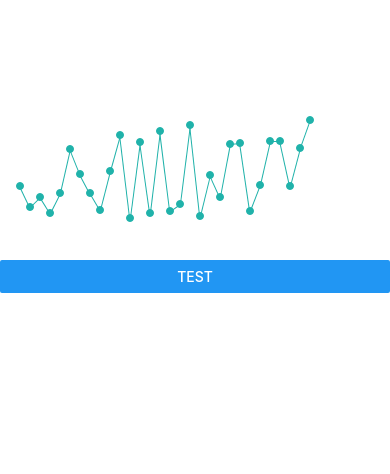
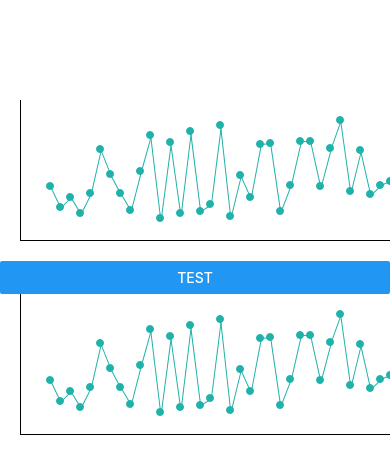
Before and after one commit to oksktank/react-native-pure-chart, a React Native app: screen / in a window 390 px wide. Both pictures are taken after a click on the button "TEST". Shown: the top 474 px of the page. Built offline with nearby package versions, Linux system fonts and the light colour scheme.

Commit message:
add axis to line chart

```diff
--- a/App.js
+++ b/App.js
@@ -13,7 +13,7 @@ export default class App extends React.Component {
 
   generateData () {
     var data = []
-    for (var i = 0; i < 30; i++) {
+    for (var i = 0; i < 50; i++) {
       data.push([i * 10, Math.round(Math.random() * 100)])
     }
 
@@ -27,6 +27,7 @@ export default class App extends React.Component {
           <Button title='test' onPress={this.generateData}>
             <Text>start</Text>
           </Button>
+          <SimpleChart data={this.state.data} />
         </View>
       </View>
     )
--- a/components/simpleChart.js
+++ b/components/simpleChart.js
@@ -62,11 +62,15 @@ class SimpleChart extends React.Component {
     )
   }
 
-  drawPoint (key, point) {
+  drawPoint (index, point) {
+    var key = 'point' + index
     var size = 8
-
+    var color = '#20B2AA'
+    if (this.state.selectedIndex === index) {
+      color = 'red'
+    }
     return (
-      <View key={key} style={{ width: size, height: size, borderRadius: 10, left: point[0] - size / 2, bottom: point[1] - size / 2 + 20, position: 'absolute', borderColor: '#20B2AA', backgroundColor: '#20B2AA', borderWidth: 1 }} />
+      <View key={key} style={{ width: size, height: size, borderRadius: 10, left: point[0] - size / 2 + 30, bottom: point[1] - size / 2 + 20, position: 'absolute', borderColor: color, backgroundColor: color, borderWidth: 1 }} />
     )
   }
 
@@ -81,12 +85,12 @@ class SimpleChart extends React.Component {
     }
 
     if (data.length > 1) {
-      result.push(this.drawPoint('point' + 0, data[0]))
+      result.push(this.drawPoint(0, data[0]))
     }
 
     for (i = 0; i < data.length - 1; i++) {
       if (data[i][0] <= this.state.nowWidth + this.state.scrollPosition + space && data[i][0] >= this.state.scrollPosition - space) {
-        result.push(this.drawPoint('point' + (i + 1), data[i + 1]))
+        result.push(this.drawPoint((i + 1), data[i + 1]))
       }
     }
 
@@ -98,7 +102,7 @@ class SimpleChart extends React.Component {
   }
 
   handlePress (evt) {
-    var x = Math.round(this.state.scrollPosition + evt.nativeEvent.pageX) - 30
+    var x = Math.round(this.state.scrollPosition + evt.nativeEvent.pageX) - 60
     var y = Math.round(this.state.nowHeight - evt.nativeEvent.pageY) + 20
     var selectedIndex = null
     var min = 100000
@@ -135,12 +139,33 @@ class SimpleChart extends React.Component {
   }
 
   drawSelected (index) {
-    if (!this.state.selectedIndex) {
+    if (typeof (this.state.selectedIndex) === 'number' && this.state.selectedIndex >= 0) {
+      return <View style={{ position: 'absolute', width: 1, height: '100%', left: this.state.sortedData[index][0] + 29.5, backgroundColor: 'red' }} />
+    } else {
       return null
     }
+  }
 
+  drawYAxis () {
     return (
-      <View style={{ position: 'absolute', width: 1, height: '100%', left: this.state.sortedData[index][0], backgroundColor: 'red' }} />
+      <View style={{
+        borderLeftWidth: 1,
+        borderColor: '#000000',
+        width: 1,
+        height: '100%',
+        marginRight: 30
+
+      }} />
+    )
+  }
+
+  drawXAxis () {
+    return (
+      <View style={{
+        width: '100%',
+        borderTopWidth: 1,
+        borderTopColor: '#000000'
+      }} />
     )
   }
 
@@ -159,12 +184,14 @@ class SimpleChart extends React.Component {
         style={this.state.loading ? { backgroundColor: '#FFFFFF50' } : { backgroundColor: '#FFFFFF99' }}>
 
         <ScrollView horizontal onScroll={this.handleScroll}>
-          <TouchableWithoutFeedback onPress={(evt) => this.handlePress(evt)} >
+          <TouchableWithoutFeedback onPressIn={(evt) => this.handlePress(evt)} >
             <View style={{ paddingBottom: 20, paddingLeft: 20, paddingRight: 20 }}>
-              <View style={{flexDirection: 'row', alignItems: 'flex-end', margin: 0}}>
+              <View style={{flexDirection: 'row', alignItems: 'flex-end', margin: 0, paddingRight: 30}}>
+                {this.drawYAxis()}
                 {this.drawCoordinates(this.state.sortedData)}
                 {this.drawSelected(this.state.selectedIndex)}
               </View>
+              {this.drawXAxis()}
             </View>
           </TouchableWithoutFeedback>
         </ScrollView >
```
